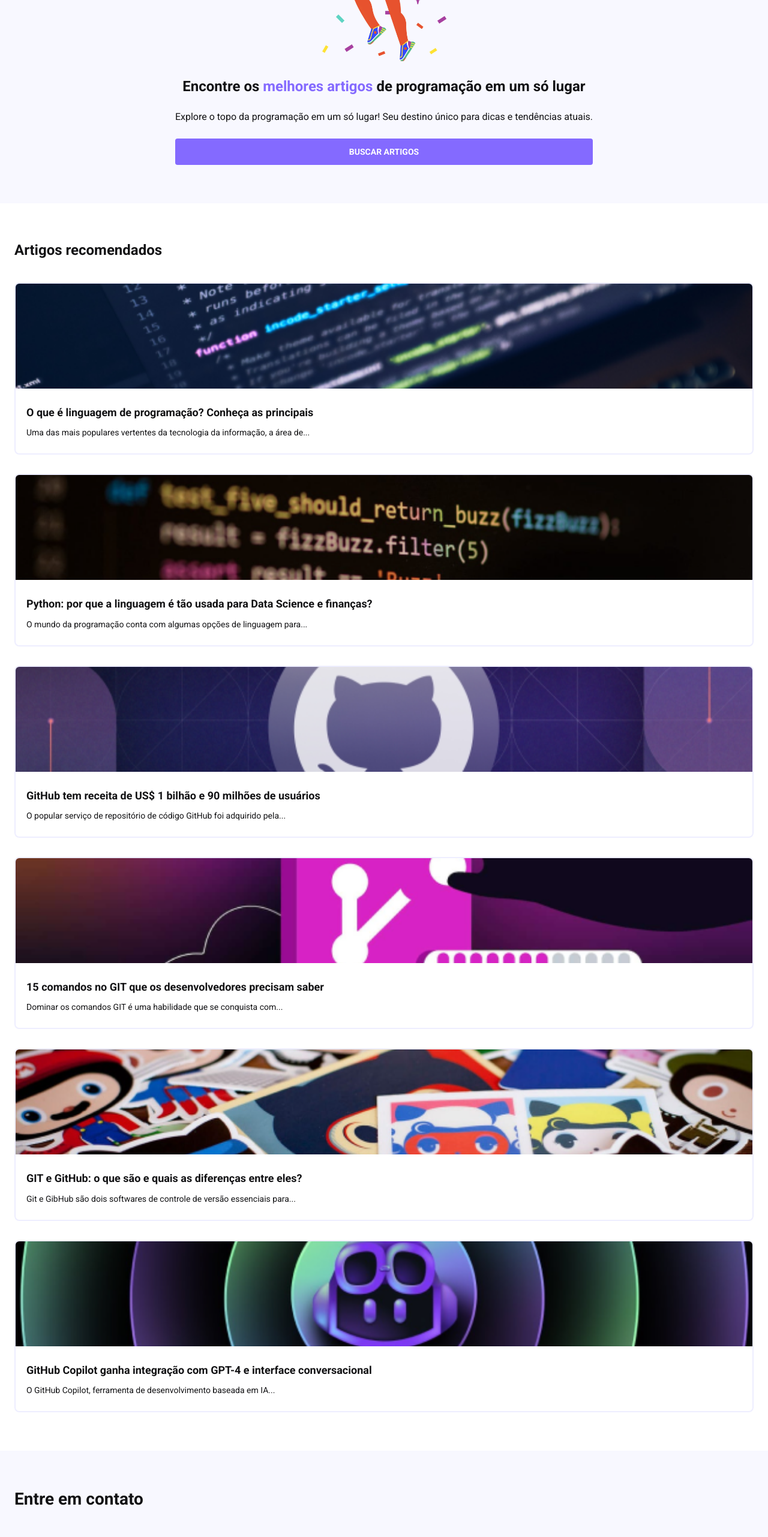
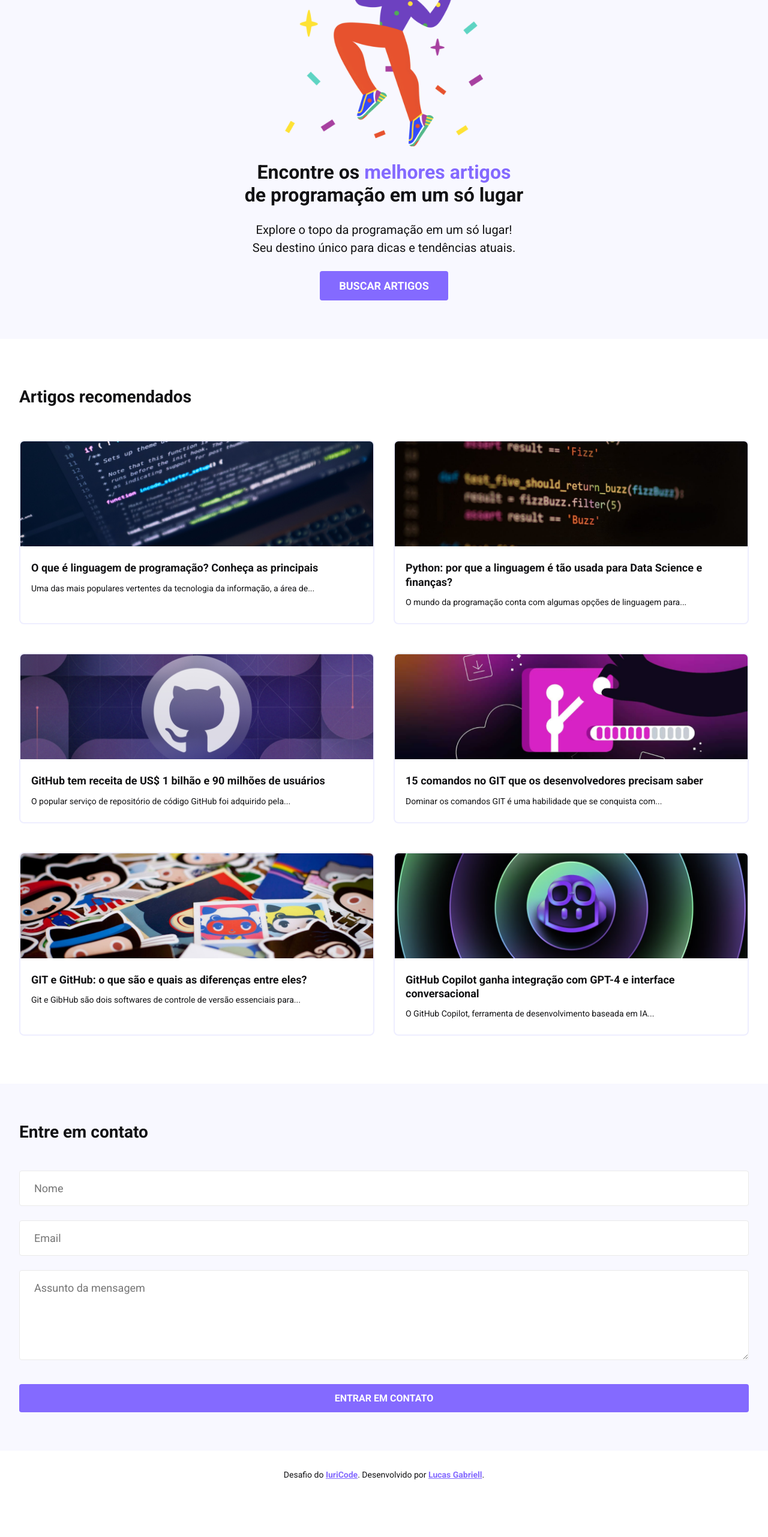
Before and after one commit to lucasgabriell97/desafios-codelab, a React (Vite) app in the folder desafio-03/: page / in a window 1280 px wide. Shown: the part 200-2763 px from the top of the page at 60% size. After the commit the page ends 2699 px from the top, so only its background shows below. Built offline with nearby package versions, Linux system fonts and the light colour scheme.

Commit message:
style: Finalizando estilos da versão tablet do desafio-03

```diff
--- a/desafio-03/src/components/Article/style.css
+++ b/desafio-03/src/components/Article/style.css
@@ -5,6 +5,7 @@
 
 .card img {
   border-radius: 0.375rem 0.375rem 0 0;
+  width: 100%;
   height: 175px;
   object-fit: cover;
 }
--- a/desafio-03/src/components/ArticleSection/ArticleSection.jsx
+++ b/desafio-03/src/components/ArticleSection/ArticleSection.jsx
@@ -54,6 +54,7 @@
 const ArticleSection = () => {
   return (
     <section className="article-section">
+      <div className="container">
         <h2>Artigos recomendados</h2>
         <div className="articles">
           {articles.map((article, index) => (
@@ -65,6 +66,7 @@
             />
           ))}
         </div>
+      </div>
     </section>
   );
 };
--- a/desafio-03/src/components/ArticleSection/style.css
+++ b/desafio-03/src/components/ArticleSection/style.css
@@ -1,5 +1,5 @@
 .article-section {
-  padding: 4rem 1.5rem;
+  padding: 4rem 0;
 }
 
 .article-section h2 {
@@ -15,3 +15,17 @@
   grid-template-columns: 1fr;
   gap: 2rem;
 }
+
+@media screen and (min-width: 768px) {
+  .article-section {
+  padding: 5rem 0;
+}
+.article-section h2 {
+  font-size: 1.75rem;
+  margin-bottom: 3.5rem;
+}
+.articles {
+  grid-template-columns: 1fr 1fr;
+  gap: 3rem 2rem;
+}
+}
--- a/desafio-03/src/components/ContactSection/ContactSection.jsx
+++ b/desafio-03/src/components/ContactSection/ContactSection.jsx
@@ -6,8 +6,10 @@
 const ContactSection = () => {
   return (
     <section className="contact-section">
-      <h2>Entre em contato</h2>
-      <Form />
+      <div className="container">
+        <h2>Entre em contato</h2>
+        <Form />
+      </div>
     </section>
   );
 };
--- a/desafio-03/src/components/ContactSection/style.css
+++ b/desafio-03/src/components/ContactSection/style.css
@@ -1,7 +1,7 @@
 .contact-section {
   background-color: var(--gray-40);
 
-  padding: 4rem 1.5rem;
+  padding: 4rem 0;
 }
 
 .contact-section h2 {
--- a/desafio-03/src/components/Footer/Footer.jsx
+++ b/desafio-03/src/components/Footer/Footer.jsx
@@ -5,6 +5,7 @@
 const Footer = () => {
   return (
     <footer>
+      <div className="container">
         <p>
           Desafio do{" "}
           <a href="https://github.com/iuricode" target="_blank">
@@ -16,6 +17,7 @@
           </a>
           .
         </p>
+      </div>
     </footer>
   );
 };
--- a/desafio-03/src/components/Footer/style.css
+++ b/desafio-03/src/components/Footer/style.css
@@ -1,5 +1,5 @@
 footer {
-  padding: 2rem 1.5rem;
+  padding: 2rem 0;
 }
 
 footer p {
@@ -16,3 +16,9 @@
 footer a:hover {
   text-decoration: none;
 }
+
+@media screen and (min-width: 768px) {
+  footer p {
+    font-size: 0.875rem;
+  }
+}
--- a/desafio-03/src/components/Form/style.css
+++ b/desafio-03/src/components/Form/style.css
@@ -20,3 +20,10 @@
 .contact-form button {
   font-size: 1rem;
 }
+
+@media screen and (min-width: 768px) {
+  .contact-form textarea {
+    font-size: 1.125rem;
+    padding: 1.125rem 1.5rem;
+  }
+}
--- a/desafio-03/src/components/Header/Header.jsx
+++ b/desafio-03/src/components/Header/Header.jsx
@@ -8,7 +8,7 @@
 const Header = () => {
   return (
     <header>
-      <div className="header-content">
+      <div className="header-content container">
         <div className="header-image">
           <img src={headerImg} alt="Imagem ilustrativa de uma pessoa comemorando" />
         </div>
--- a/desafio-03/src/components/Header/style.css
+++ b/desafio-03/src/components/Header/style.css
@@ -1,5 +1,5 @@
 header {
-  padding: 4rem 1.5rem;
+  padding: 4rem 0;
   background-color: var(--gray-40);
 }
 
@@ -20,8 +20,7 @@
 .header-description {
   display: flex;
   flex-direction: column;
-  /* align-items: center; */
-  justify-content: center;
+  align-items: center;
 }
 
 .header-description h1 {
@@ -32,6 +31,7 @@
   color: var(--dark);
 
   margin-bottom: 1.5rem;
+  max-width: 568px;
 }
 
 .header-description span {
@@ -46,8 +46,30 @@
   color: var(--dark);
 
   margin-bottom: 1.5rem;
+  max-width: 568px;
 }
 
 .header-description button {
   font-size: 0.875rem;
+  width: 100%;
 }
+
+@media screen and (min-width: 768px) {
+  .header-image img {
+    width: 330px;
+  }
+  .header-description h1 {
+    font-size: 2rem;
+    line-height: 38.4px;
+    max-width: 465px;
+  }
+  .header-description p {
+    font-size: 1.25rem;
+    line-height: 30px;
+    max-width: 465px;
+  }
+  .header-description button {
+    font-size: 1.125rem;
+    width: 214px;
+  }
+}
--- a/desafio-03/src/components/Input/style.css
+++ b/desafio-03/src/components/Input/style.css
@@ -10,3 +10,10 @@
   padding: 1rem 1.125rem;
   margin-bottom: 1.5rem;
 }
+
+@media screen and (min-width: 768px) {
+  .input {
+    font-size: 1.125rem;
+    padding: 1.125rem 1.5rem;
+  }
+}
--- a/desafio-03/src/style.css
+++ b/desafio-03/src/style.css
@@ -17,12 +17,17 @@
   --white: #ffffff;
 }
 
-img {
-  width: 100%;
+html {
+  scroll-behavior: smooth;
 }
 
 body {
   font-family: "Roboto", sans-serif;
+}
+
+img {
+  display: block;
+  max-width: 100%;
 }
 
 .button {
@@ -36,3 +41,20 @@
   text-transform: uppercase;
   color: var(--white);
 }
+
+.container {
+  margin: 0 1.5rem;
+}
+
+@media screen and (min-width: 768px) {
+  .container {
+    margin: 0 2rem;
+  }
+}
+
+@media screen and (min-width: 1216px) {
+  .container {
+    max-width: 1216px;
+    margin: 0 auto;
+  }
+}
```
Lines whose indentation alone changed are shown as unchanged.
